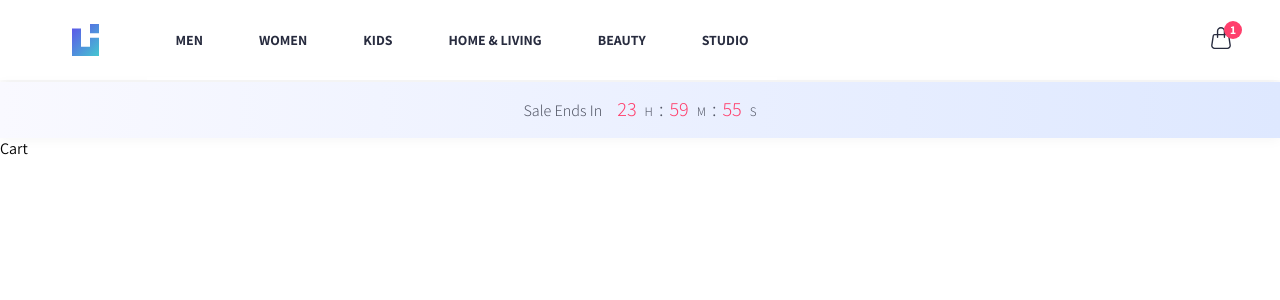
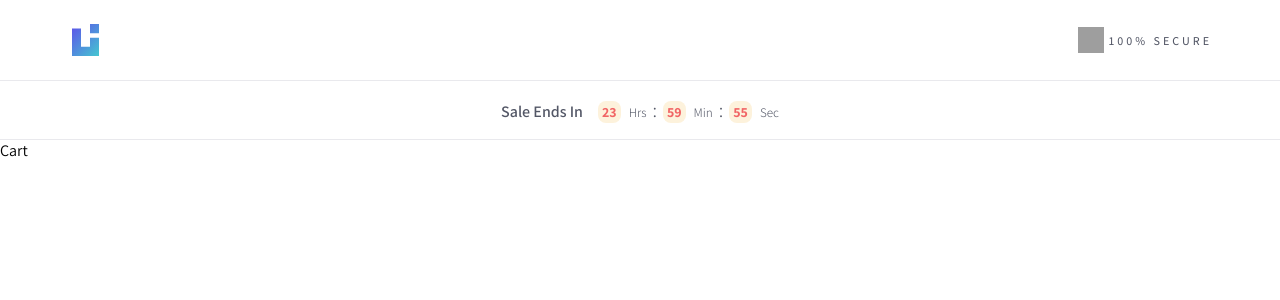
Before and after one commit to SaiAshish9/Uniblox, a React app: page /checkout/cart in a window 1280 px wide. Shown: the top 300 px of the page. Built offline with nearby package versions, Linux system fonts and the light colour scheme; grey boxes are pictures that could not be loaded.

Commit message:
[Uniblox Ecommerce] - Updated Header

```diff
--- a/src/components/banner/index.js
+++ b/src/components/banner/index.js
@@ -7,9 +7,13 @@ import {
   TimeIntervalText,
   TimelineSymbol,
 } from "./styles";
+import { useLocation } from "react-router-dom";
 
 const Banner = () => {
   const [timeRemaining, setTimeRemaining] = useState(24 * 60 * 60 * 1000); // 1 day in milliseconds
+  const { pathname } = useLocation();
+
+  const isHome = pathname === "/";
 
   useEffect(() => {
     const intervalId = setInterval(() => {
@@ -38,18 +42,24 @@ const Banner = () => {
   };
 
   return (
-    <Container>
+    <Container isHome={+isHome}>
       <Content>
-        <PreText>Sale Ends In</PreText>
+        <PreText isHome={+isHome}>Sale Ends In</PreText>
         <InnerContent>
-          <TimeIntervalText>{formatTime(timeRemaining)[0]}</TimeIntervalText>
-          <TimelineSymbol> H</TimelineSymbol>
+          <TimeIntervalText isHome={+isHome}>
+            {formatTime(timeRemaining)[0]}
+          </TimeIntervalText>
+          <TimelineSymbol> {isHome ? "H" : "Hrs"}</TimelineSymbol>
           <TimeIntervalText b={1}>:</TimeIntervalText>
-          <TimeIntervalText>{formatTime(timeRemaining)[1]}</TimeIntervalText>
-          <TimelineSymbol> M</TimelineSymbol>
+          <TimeIntervalText isHome={+isHome}>
+            {formatTime(timeRemaining)[1]}
+          </TimeIntervalText>
+          <TimelineSymbol>{isHome ? "M" : "Min"} </TimelineSymbol>
           <TimeIntervalText b={1}>:</TimeIntervalText>
-          <TimeIntervalText>{formatTime(timeRemaining)[2]}</TimeIntervalText>
-          <TimelineSymbol> S</TimelineSymbol>
+          <TimeIntervalText isHome={+isHome}>
+            {formatTime(timeRemaining)[2]}
+          </TimeIntervalText>
+          <TimelineSymbol> {isHome ? "S" : "Sec"}</TimelineSymbol>
         </InnerContent>
       </Content>
     </Container>
--- a/src/components/banner/styles.js
+++ b/src/components/banner/styles.js
@@ -3,12 +3,19 @@ import styled, { css } from "styled-components";
 export const Container = styled.div`
   width: 100%;
   height: 56px;
-  background: linear-gradient(90deg, #f9f9ff, #dee8ff);
   display: flex;
   align-items: center;
   justify-content: center;
   color: #535766;
-  box-shadow: 0 2px 12px 0 rgba(0, 0, 0, 0.04);
+  ${({ isHome }) =>
+    isHome === 1
+      ? css`
+          box-shadow: 0 2px 12px 0 rgba(0, 0, 0, 0.04);
+          background: linear-gradient(90deg, #f9f9ff, #dee8ff);
+        `
+      : css`
+          border-bottom: 1px solid #e9e9ed;
+        `}
 `;
 
 export const Content = styled.div`
@@ -42,6 +49,16 @@ export const TimeIntervalText = styled.p`
       color: #535766;
       margin: 0 6px;
     `}
+  ${({ isHome }) =>
+    isHome === 0 &&
+    css`
+      color: #f16565;
+      font-weight: 700;
+      font-size: 14px;
+      padding: 2px 4px;
+      border-radius: 8px;
+      background-color: #fdf2dc;
+    `}
 `;
 
 export const PreText = styled.p`
@@ -49,6 +66,11 @@ export const PreText = styled.p`
   font-size: 16px;
   position: relative;
   top: 1px;
+  ${({ isHome }) =>
+    isHome === 0 &&
+    css`
+      font-weight: 600;
+    `}
 `;
 
 export const TimelineSymbol = styled.p`
--- a/src/components/header/index.js
+++ b/src/components/header/index.js
@@ -7,11 +7,14 @@ import {
   LabelsContainer,
   Label,
   LabelLeftContainer,
+  SecureImgContainer,
+  SecureImg,
+  SecureText,
 } from "./styles";
 import { BsHandbag } from "react-icons/bs";
 
 import Logo from "assets/logo.svg";
-import { useNavigate } from "react-router-dom";
+import { useLocation, useNavigate } from "react-router-dom";
 
 const LABEL_DATA = [
   {
@@ -42,6 +45,9 @@ const LABEL_DATA = [
 
 const Header = () => {
   const navigate = useNavigate();
+  const { pathname } = useLocation();
+
+  const isHome = pathname === "/";
 
   function handleClick(e) {
     e.preventDefault();
@@ -49,9 +55,10 @@ const Header = () => {
   }
 
   return (
-    <Container>
+    <Container isHome={+isHome}>
       <LabelLeftContainer>
         <LogoImg alt="img" src={Logo} />
+        {isHome && (
           <LabelsContainer>
             {LABEL_DATA.map((data, _) => (
               <Label bgcolor={data.borderColor} key={data.text}>
@@ -59,11 +66,22 @@ const Header = () => {
               </Label>
             ))}
           </LabelsContainer>
+        )}
       </LabelLeftContainer>
+      {isHome ? (
         <BadgeContainer onClick={handleClick}>
           <BsHandbag size={22} color="#282c3f" />
           <Badge>1 </Badge>
         </BadgeContainer>
+      ) : (
+        <SecureImgContainer>
+          <SecureImg
+            alt="img"
+            src="https://constant.myntassets.com/checkout/assets/img/sprite-secure.png"
+          />
+          <SecureText>100% SECURE</SecureText>
+        </SecureImgContainer>
+      )}
     </Container>
   );
 };
--- a/src/components/header/styles.js
+++ b/src/components/header/styles.js
@@ -6,9 +6,16 @@ export const Container = styled.div`
   display: flex;
   align-items: center;
   justify-content: space-between;
-  box-shadow: 0 4px 12px 0 rgba(0, 0, 0, 0.05);
   margin-bottom: 2px;
   padding: 0 3rem;
+  ${({ isHome }) =>
+    isHome === 1
+      ? css`
+          box-shadow: 0 4px 12px 0 rgba(0, 0, 0, 0.05);
+        `
+      : css`
+          border-bottom: 1px solid #e9e9ed;
+        `}
 `;
 
 export const BadgeContainer = styled.div`
@@ -69,3 +76,24 @@ export const LabelLeftContainer = styled.div`
   align-items: center;
   justify-content: flex-start;
 `;
+
+export const SecureImgContainer = styled.div`
+  display: flex;
+  align-items: center;
+  justify-content: space-between;
+`;
+
+export const SecureImg = styled.img`
+  width: 26px;
+  height: 26px;
+  margin-right: 5px;
+`;
+
+export const SecureText = styled.p`
+  float: right;
+  letter-spacing: 3px;
+  color: #535766;
+  margin: 0 20px 0 0;
+  font-size: 12px;
+  font-weight: 500;
+`;
```
Lines whose indentation alone changed are shown as unchanged.
